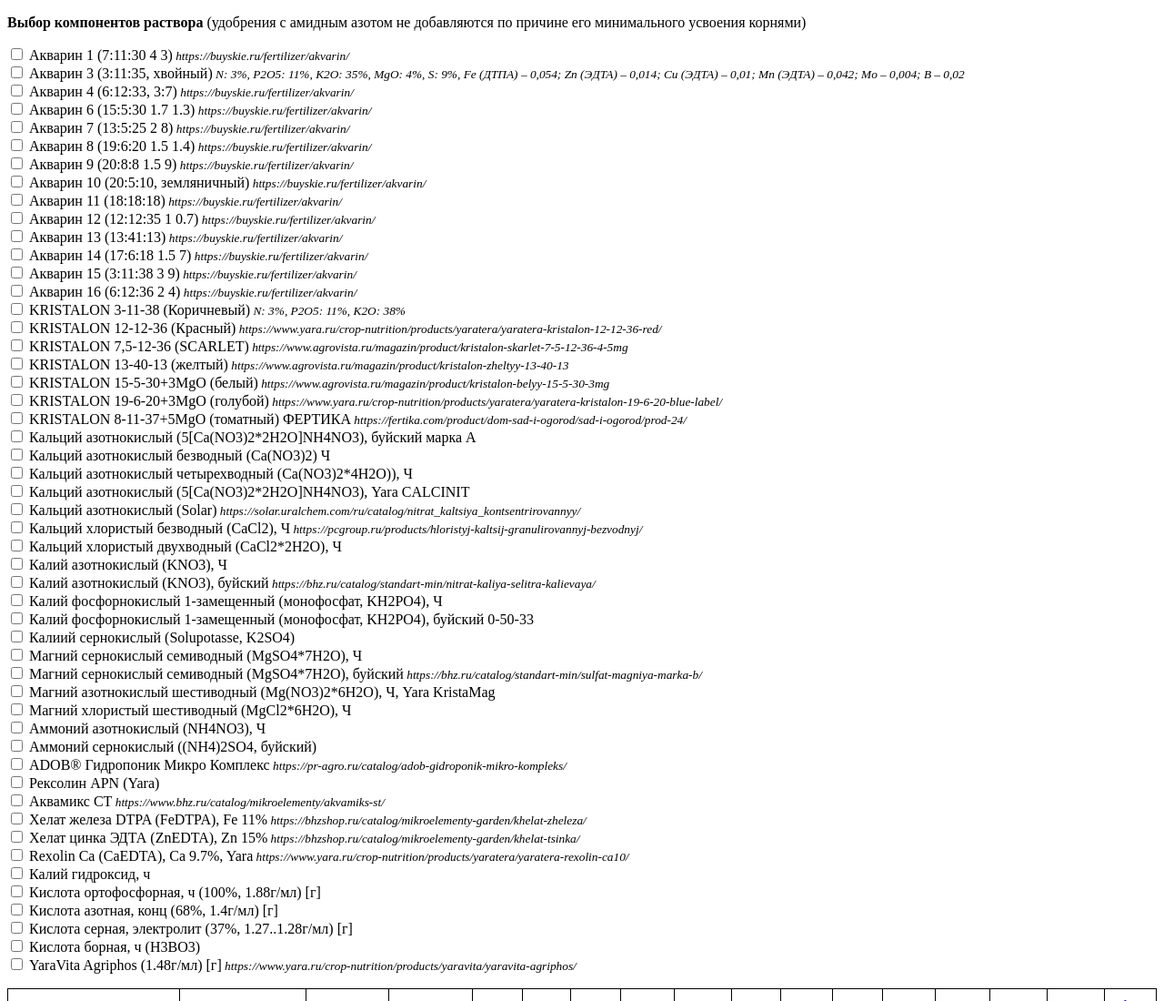
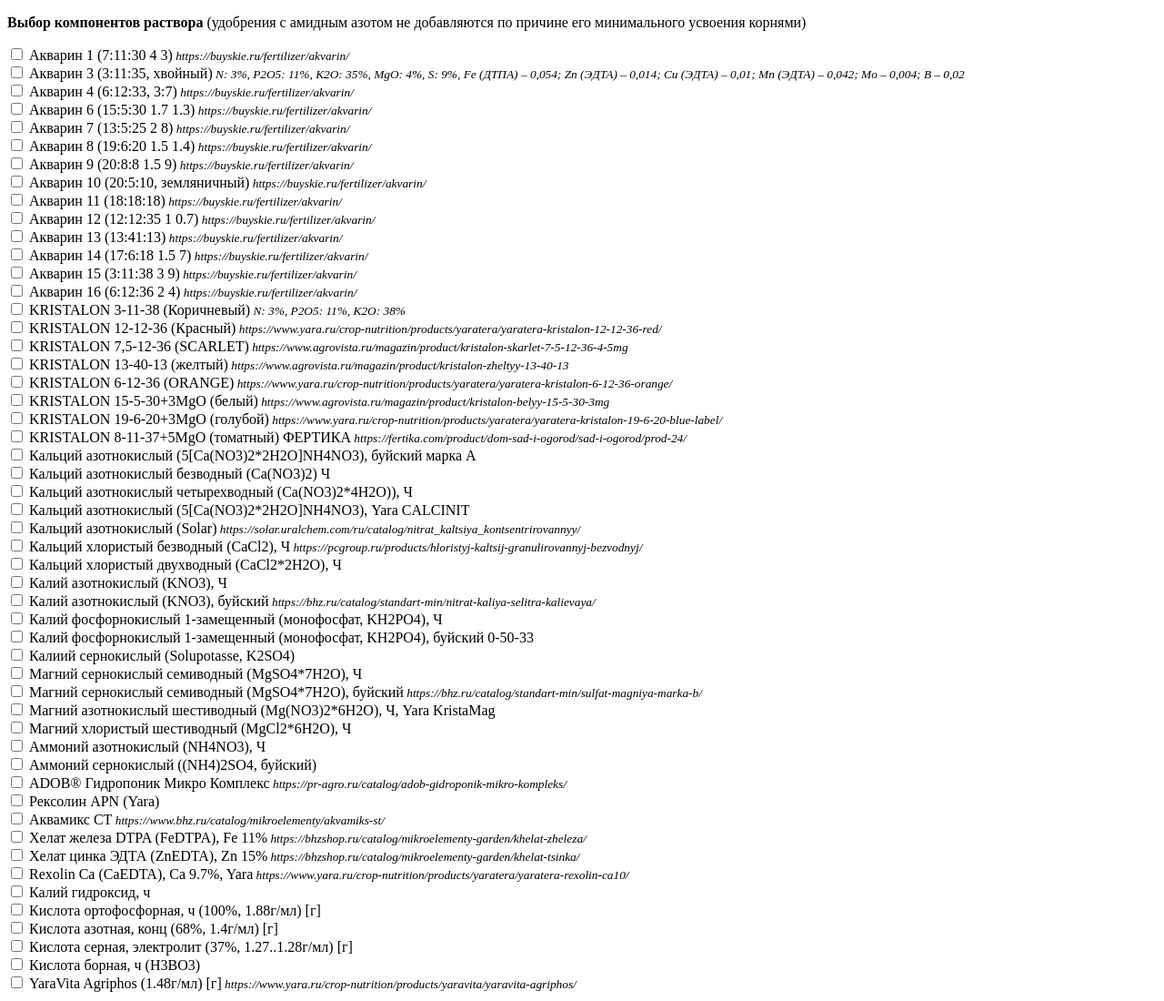
Before and after one commit to zrmnd/npkcalc, a plain HTML site: page index.html in a window 1280 px wide. Shown: the top 1100 px of the page at 91% size. Drawn offline with Linux system fonts and the light colour scheme.

Commit message:
add kristalon orange and donate info

```diff
--- a/index.html
+++ b/index.html
@@ -319,6 +319,22 @@
             "Fe": 0.07,
             "Zn": 0.025,
             "Cu": 0.04,
+            "Mn": 0.04,
+            "Mo": 0.004,
+            "B": 0.025,
+            "solublity25": 100
+        }, {
+            name: "KRISTALON 6-12-36 (ORANGE)",
+            desc: "https://www.yara.ru/crop-nutrition/products/yaratera/yaratera-kristalon-6-12-36-orange/",
+            "N_NH4": 1.5,
+            "N_NO3": 4.5,
+            "P": 5.23704,
+            "K": 29.8854,
+            "Mg": 1.809,
+            "S": 8,
+            "Fe": 0.07,
+            "Zn": 0.025,
+            "Cu": 0.01,
             "Mn": 0.04,
             "Mo": 0.004,
             "B": 0.025,
@@ -1026,7 +1042,7 @@
     </form>
 
     writed by Egor Tryakshin, 2019-2021 <br> tg: @zeromind, inst:<a href="https://instagram.com/meveric.iot">meveric.iot</a><br> Создано при поддержке <a href="https://otree.ru/">OrangeTree</a>, <a href="https://t.me/ponics_ru">@ponics_ru</a>, <a href="https://t-do.ru/joinchat/Ef_eu0bCIkePVJ4-LOLRGQ">
-		#Klubnika_project</a>
+		#Klubnika_project</a><br>Выразить благодарность автору: <br>[BTC] bc1qzghuflzew8ynl5t55utjsklhd03r4vzm23rep0, <br>[сбeр] 4276 1607 4251 6355
 
 </body>
 
```
